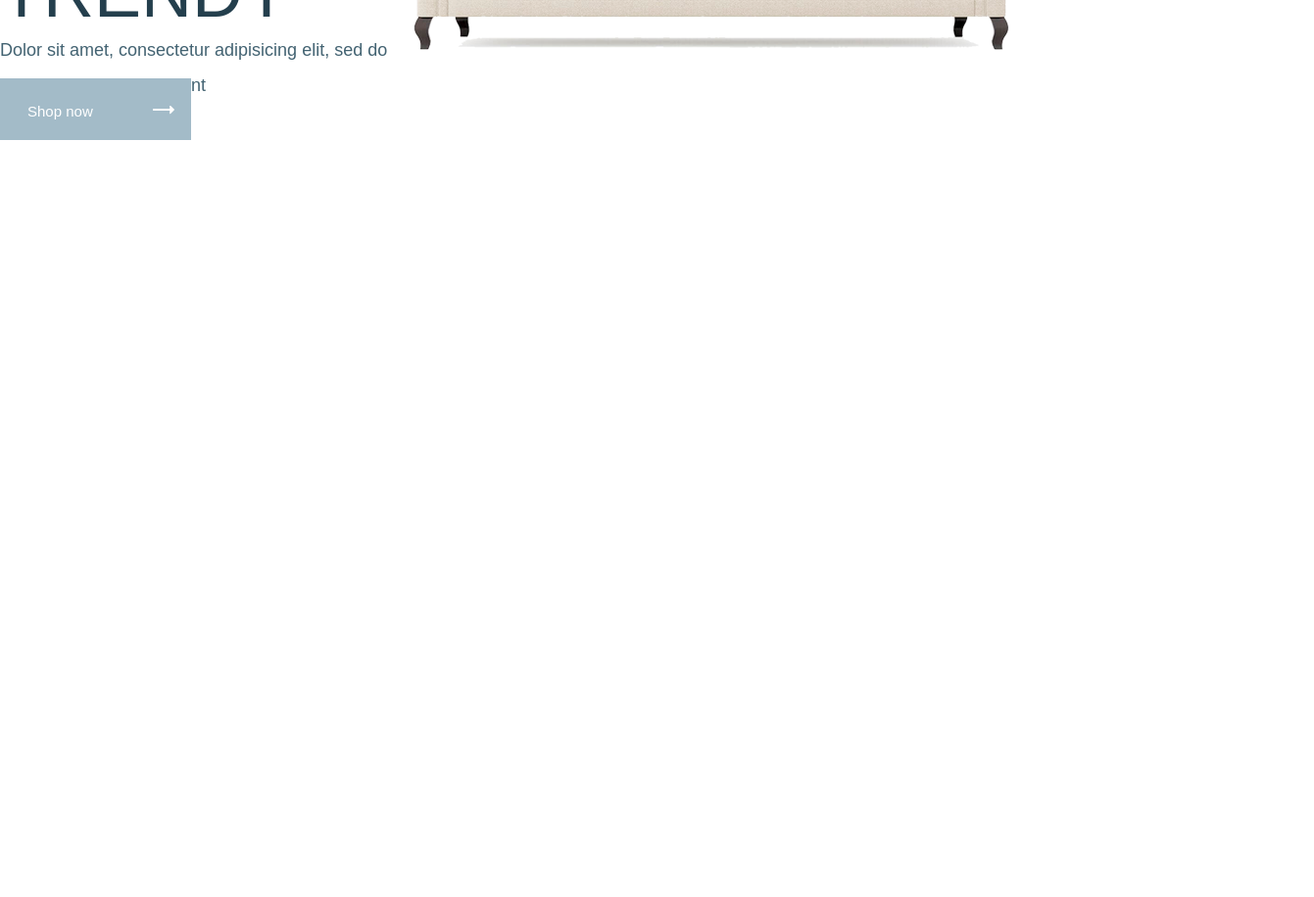
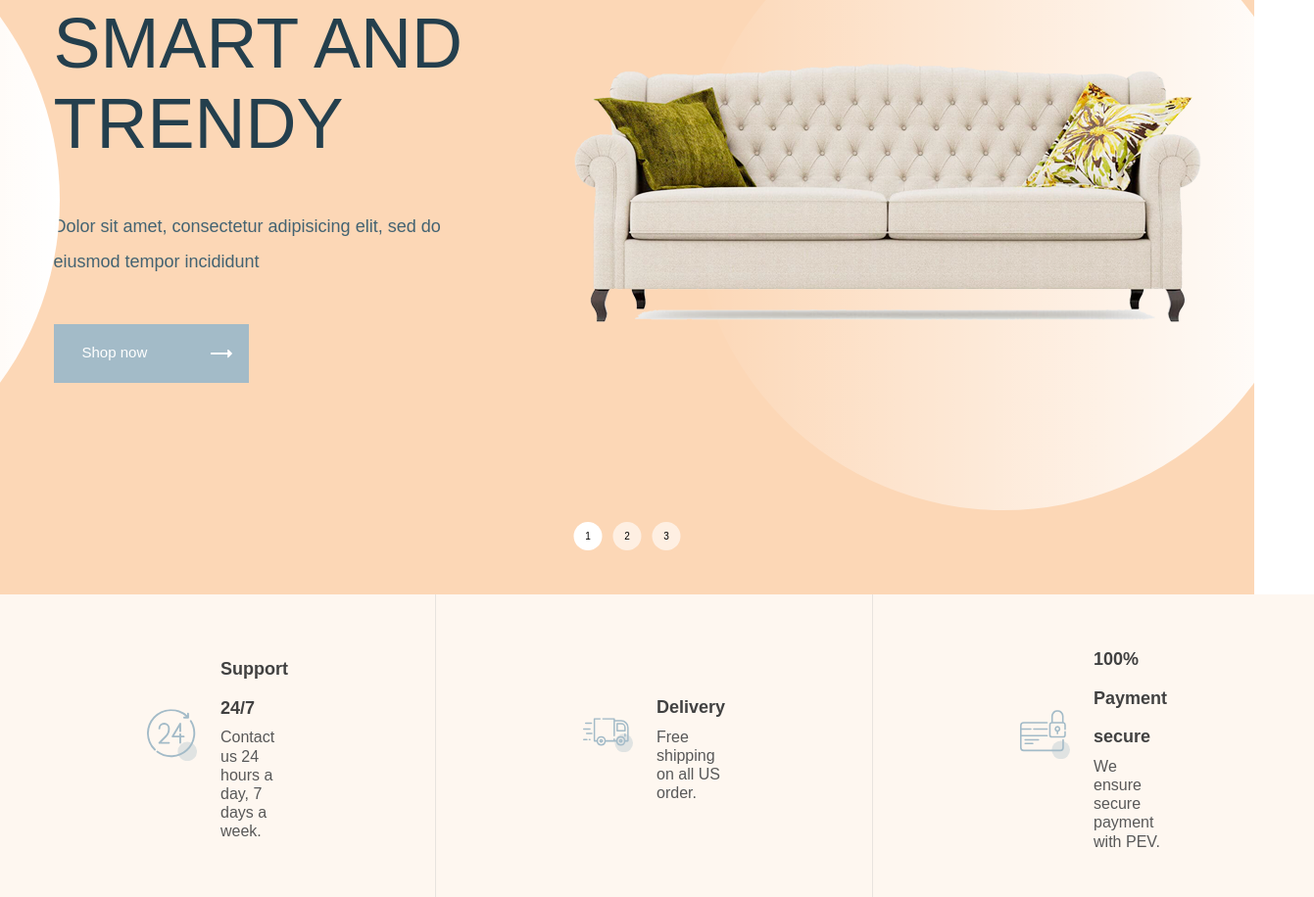
Before and after one commit to Fritosauripo/Glee-site, a website: page app/index.html in a window 1280 px wide. Shown: the part 356-1272 px from the top of the page at 98% size, 1341 px wide, since content can reach past the window. Before the commit the page ends 800 px from the top, so only its background shows below. Drawn offline with nearby package versions, Linux system fonts and the light colour scheme; files that its build step writes are made by us from their sources.

Commit message:
more styles + new section added

```diff
--- a/app/index.html
+++ b/app/index.html
@@ -8,6 +8,7 @@
   <title>Glee</title>
   <link rel="icon" href="images/favicon.svg" type="image/x-icon">
   <link rel="shortcut icon" href="images/favicon.svg" type="image/x-icon">
+  <link rel="stylesheet" href="css/slick.css">
   <link rel="stylesheet" href="css/style.min.css">
 </head>
 
@@ -87,24 +88,116 @@
 
   <section class="product-ad">
     <div class="container">
+      <ul class="product-ad__list">
+        <li class="product-ad__item">
           <div class="product-ad__inner">
-        <div class="product-ad__content" href="#">
+            <div class="product-ad__content">
               <h2 class="product-ad__title">
                 Smart and trendy
               </h2>
-
               <div class="product-ad__text">
                 <p>
                   Dolor sit amet, consectetur adipisicing elit, sed do eiusmod tempor incididunt
                 </p>
               </div>
-
-          <a class="product-ad__button" href="#" >
+              <a class="product-ad__button" href="#">
                 Shop now
               </a>
             </div>
             <div class="product-ad__goods">
               <img src="images/sofa.png" alt="white sofa">
+            </div>
+          </div>
+        </li>
+
+        <li class="product-ad__item">
+          <div class="product-ad__inner">
+            <div class="product-ad__content">
+              <h2 class="product-ad__title">
+                Smart and trendy
+              </h2>
+              <div class="product-ad__text">
+                <p>
+                  Dolor sit amet, consectetur adipisicing elit, sed do eiusmod tempor incididunt
+                </p>
+              </div>
+              <a class="product-ad__button" href="#">
+                Shop now
+              </a>
+            </div>
+            <div class="product-ad__goods">
+              <img src="images/sofa.png" alt="white sofa">
+            </div>
+          </div>
+        </li>
+
+        <li class="product-ad__item">
+          <div class="product-ad__inner">
+            <div class="product-ad__content">
+              <h2 class="product-ad__title">
+                Smart and trendy
+              </h2>
+              <div class="product-ad__text">
+                <p>
+                  Dolor sit amet, consectetur adipisicing elit, sed do eiusmod tempor incididunt
+                </p>
+              </div>
+              <a class="product-ad__button" href="#">
+                Shop now
+              </a>
+            </div>
+            <div class="product-ad__goods">
+              <img src="images/sofa.png" alt="white sofa">
+            </div>
+          </div>
+        </li>
+      </ul>
+
+      <div class="product-info">
+        <div class="container">
+          <ul class="product-info__list">
+            <li class="product-info__item">
+              <div class="product-info__wrapper product-info__wrapper--support">
+                <span>
+                  Support 24/7
+                </span>
+                <div class="product-info__text">
+                  <p>
+                    Contact us 24 hours a day,
+                    7 days a week.
+                  </p>
+                </div>
+              </div>
+            </li>
+
+            <li class="product-info__item">
+              <div class="product-info__wrapper product-info__wrapper--delivery">
+                <span>
+                  Delivery
+                </span>
+                <div class="product-info__text">
+                  <p>
+                    Free shipping on all US order.
+                  </p>
+                </div>
+              </div>
+            </li>
+
+            <li class="product-info__item">
+              <div class="product-info__wrapper product-info__wrapper--payment">
+                <span>
+                  100% Payment secure
+                </span>
+                <div class="product-info__text">
+                  <p>
+                    We ensure secure payment
+                    with PEV.
+                  </p>
+                </div>
+              </div>
+
+            </li>
+          </ul>
         </div>
       </div>
     </div>
--- a/app/js/main.js
+++ b/app/js/main.js
@@ -1,3 +1,6 @@
 $(function(){
-
+  $('.product-ad__list').slick({
+    arrows: false,
+    dots: true,
+  });
 })
--- a/app/scss/_fonts.scss
+++ b/app/scss/_fonts.scss
@@ -27,3 +27,13 @@
     url('../fonts/DMSans-Regular.woff') format('woff');
   font-display: swap;
 }
+
+@font-face {
+  font-family: 'DMSans-Bold', sans-serif;
+  font-weight: 700;
+  font-style: normal;
+  src: local('DMSans-Bold'),
+    url('../fonts/DMSans-Bold.woff2') format('woff2'),
+    url('../fonts/DMSans-Bold.woff') format('woff');
+  font-display: swap;
+}
--- a/app/scss/_vars.scss
+++ b/app/scss/_vars.scss
@@ -4,6 +4,7 @@
 $pre-accent: #EDF1F4;
 
 $title: #1A1A1A;
+$span: #414141;
 $subtitle: #243F4D;
 $text: #436372;
 
@@ -17,12 +18,17 @@
   font-weight: 500;
 }
 
-%dmsans-400{
+%dmsans-400 {
   font-family: 'DMSans-Regular', sans-serif;
   font-weight: 400;
 }
 
-%icon{
+%dmsans-700 {
+  font-family: 'DMSans-Bold', sans-serif;
+  font-weight: 700;
+}
+
+%icon {
   content: '';
   position: absolute;
   background-repeat: no-repeat;
--- a/app/scss/style.scss
+++ b/app/scss/style.scss
@@ -1,3 +1,4 @@
+@import 'libs'; // библиоотеки
 @import 'vars'; // переменные для цвета/шрифта и т.д
 @import 'fonts'; // подключение шрифтов
 @import 'reset';
@@ -49,7 +50,15 @@
       padding: 0 43px;
       background-color: $prime;
       border-radius: 50px 0 0 50px;
-      border-right: 1px solid #fde7d3;
+    }
+
+    &--favorites::after {
+      @extend %icon;
+      width: 1px;
+      height: 33px;
+      background-color: #fde7d3;
+      top: 9px;
+      right: 0;
     }
 
     &--cart {
@@ -106,11 +115,16 @@
 .product-ad {
   &__inner {
     display: flex;
+    justify-content: center;
+    align-items: center;
+    min-height: 820px;
+    background-color: $prime;
   }
 
   &__content {
-    display: block;
-    max-width: 406px;
+    max-width: 431px;
+    width: 100%;
+    margin-right: 100px;
   }
 
   &__title {
@@ -118,6 +132,11 @@
     @extend %rubik-500;
     color: $subtitle;
     font-size: 72px;
+    margin-bottom: 46px;
+  }
+
+  &__text {
+    margin-bottom: 46px;
   }
 
   &__text p {
@@ -128,8 +147,9 @@
   }
 
   &__button {
+    display: inline-block;
     position: relative;
-    padding: 25px 100px 21px 28px;
+    padding: 20px 104px 23px 29px;
     background-color: $accent;
     @extend %rubik-500;
     font-size: 15px;
@@ -145,6 +165,129 @@
     right: 17px;
     transform: translateY(-50%);
   }
+
+  &__goods {
+    position: relative;
+  }
+
+  &__goods img {
+    position: relative;
+    z-index: 1;
+  }
+
+  &__goods:after {
+    @extend %icon;
+    z-index: 0;
+    width: 634px;
+    height: 634px;
+    border-radius: 50%;
+    top: -178px;
+    right: -115px;
+    background: rgb(2, 0, 36);
+    background: linear-gradient(90deg, rgba(2, 0, 36, 0) 0%, rgba(255, 255, 255, 1) 100%);
+  }
+}
+
+.slick-dots {
+  position: absolute;
+  bottom: 45px;
+  left: 50%;
+  transform: translateX(-50%);
+  display: flex;
+}
+
+.slick-dots li:not(:last-child) {
+  margin-right: 11px;
+}
+
+.slick-dots button {
+  width: 29px;
+  height: 29px;
+  font-size: 10px;
+  @extend %rubik-500;
+  outline: transparent;
+  border: 0;
+  border-radius: 50%;
+  background-color: #ffffff9b;
+  cursor: pointer;
+  transition: background-color 0.3s ease;
+}
+
+.slick-dots button:hover,
+.slick-dots button:active {
+  background-color: #ffffff;
+}
+
+.slick-dots button:focus {
+  background-color: $accent;
+}
+
+.slick-active button {
+  background-color: #ffffff;
+}
+
+.product-info {
+  &__list {
+    width: 100%;
+    display: flex
+  }
+
+  &__item {
+    display: flex;
+    justify-content: center;
+    align-items: center;
+    flex-direction: column;
+    min-height: 170px;
+    padding: 47px 150px;
+    background-color: $subprime;
+  }
+
+  &__item:not(:last-child) {
+    border-right: 1px solid #E8E4DF;
+  }
+
+  &__wrapper {
+    position: relative;
+    padding-left: 75px;
+    max-width: 290px;
+  }
+
+  &__wrapper::before {
+    @extend %icon;
+    width: 51px;
+    height: 54px;
+    left: 0;
+    top: 50%;
+    transform: translateY(-70%);
+  }
+
+  &__wrapper--support::before {
+    background-image: url('../images/icons/support.svg');
+  }
+
+  &__wrapper--delivery::before {
+    background-image: url('../images/icons/delivery.svg');
+  }
+
+  &__wrapper--payment::before {
+    background-image: url('../images/icons/payment.svg');
+  }
+
+  &__item span {
+    display: block;
+    font-size: 18px;
+    line-height: 2.2;
+    @extend %dmsans-700;
+    color: $span;
+  }
+
+  &__text {
+    @extend %dmsans-400;
+    color: #585858;
+    font-size: 16px;
+    line-height: 1.2;
+  }
+
 }
 
 @import 'media'; //медиазапросы
```
Also changed, not shown: app/fonts/DMSans-Bold.woff (added), app/fonts/DMSans-Bold.woff2 (added), app/images/icons/delivery.svg (added), app/images/icons/payment.svg (added), app/images/icons/support.svg (added), app/js/main.min.js, app/scss/_libs.scss (added). Lines whose indentation alone changed are shown as unchanged.
